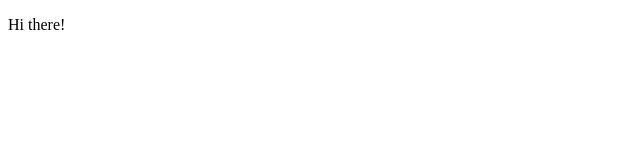
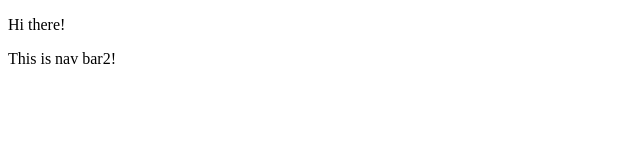
Before and after one commit to IUdantha/sample_git_af, a plain HTML site: page index.html in a window 1280 px wide. Shown: the full height of the page, 0-640 px from the left. Drawn offline with Linux system fonts and the light colour scheme.

Commit message:
nav bar updated

```diff
--- a/index.html
+++ b/index.html
@@ -6,5 +6,6 @@
     <title>Index</title>
   </head>
   <p>Hi there!</p>
+  <nav>This is nav bar2!</nav>
   <body></body>
 </html>
```
